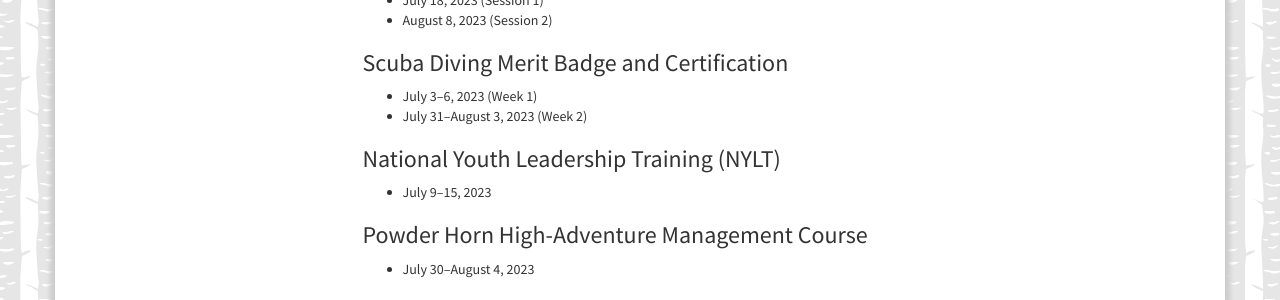
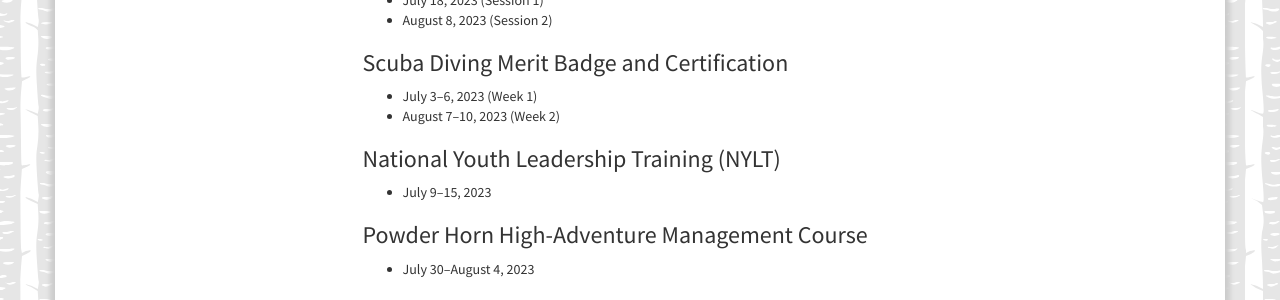
Before and after one commit to campworkcoeman/campworkcoeman.org, a Jekyll site: the page built from scouts-bsa/summer-programs.md, in a window 1280 px wide and 900 px high, scrolled down 3316 px. Shown: the part 153-453 px from the top of the window. Built offline with Jekyll 4.4.1, drawn with Linux system fonts in a browser that asks for light colours; nearby versions of some CDN libraries; Markdown is read by kramdown in place of the engine named in the settings; some of the changed text lies outside the part shown.

Commit message:
Update scuba week 2 dates.

```diff
--- a/scouts-bsa/summer-programs.md
+++ b/scouts-bsa/summer-programs.md
@@ -57,7 +57,7 @@ New for summer 2023, Camp Workcoeman will be offering week-long Scouts BSA Powde
 >>
 >>> %col-xs-6%
 >>> **[Scuba Certification Camp (Week 2)]({{ site.url }}/scouts-bsa/special-programs/scuba/)**<br/>
->>> July 31--August 3, 2023<br/>
+>>> August 7--10, 2023<br/>
 >
 >> %row%
 >>> %col-xs-6%
@@ -125,7 +125,7 @@ New for summer 2023, Camp Workcoeman will be offering week-long Scouts BSA Powde
 
 ### Scuba Diving Merit Badge and Certification
 - July 3--6, 2023 (Week 1)
-- July 31--August 3, 2023 (Week 2)
+- August 7--10, 2023 (Week 2)
 
 ### National Youth Leadership Training (NYLT)
 - July 9--15, 2023
```
Also changed, not shown: 2023.md (+1 -1 lines), _yrpevents/2023-08-07-scuba-week-2.md (renamed from _yrpevents/2023-07-31-scuba-week-2.md, +1 -1 lines), scouts-bsa/register.md (+1 -1 lines), 1 other file.
